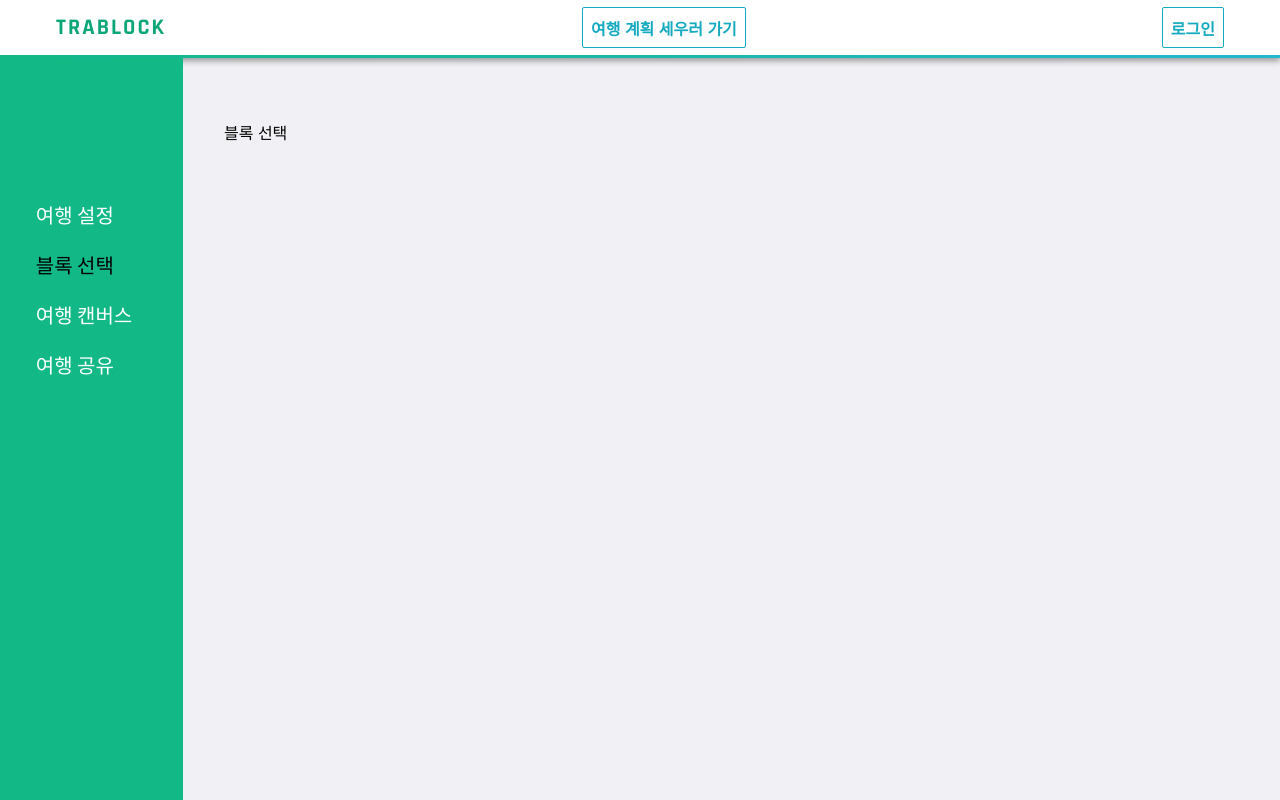
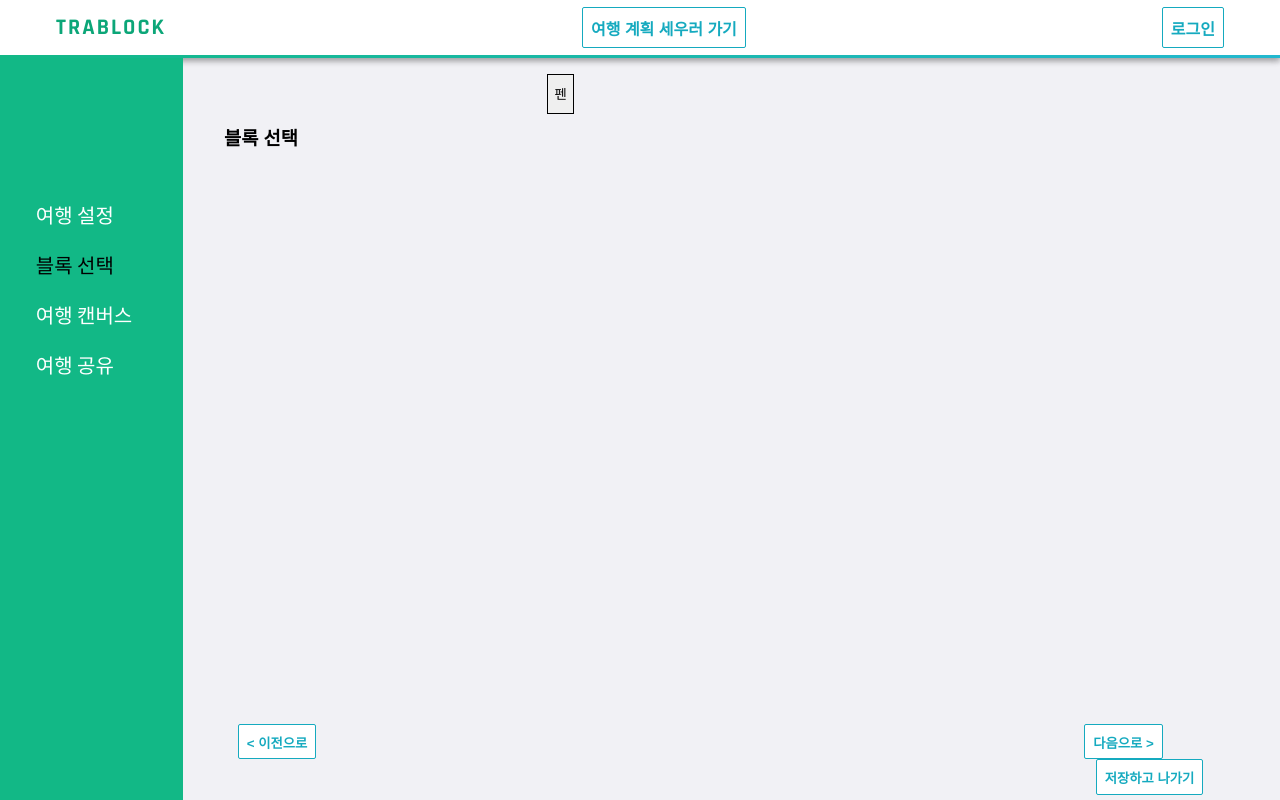
Before and after one commit to travel-service/frontend, a React (Create React App) app: page /canvas/select in a window 1280 px wide. Built offline with nearby package versions, Linux system fonts and the light colour scheme; no server answers.

Commit message:
Feat: 탭 기능 추가     - 플랜명 변경     - 이전/다음/저장하고 나가기 버튼

```diff
--- /dev/null
+++ b/src/components/Canvas/CanvasButtons.js
@@ -0,0 +1,96 @@
+import React from 'react';
+import { Link, useLocation } from 'react-router-dom';
+import axios from 'axios';
+import styled from 'styled-components';
+import StyledButton from 'components/Base/Header/LoginButton';
+import { planDepart, planPeriods, planConcept, planDestination } from 'containers/Canvas/TravelSettingForm';
+
+const AllbuttonsDiv = styled.div`
+  height: 50px;
+  position: relative;
+  top: 80%;
+`;
+
+const ButtonDiv = styled.div`
+  text-align: right;
+  position: relative;
+  top:15%;
+
+  .next {
+    float: left;
+    margin-left: 70%;
+  };
+
+  .exit {
+    float: right;
+    margin-right: 7%;
+  };
+
+  .prev {
+    float: left;
+    margin-left: 5%;
+  }
+`;
+
+const siteMap = [
+  'setting',
+  'select',
+  'build',
+  'share'
+];
+
+const CanvasButtons = () => {
+  const location = useLocation();
+  // location.pathname은 '/canvas/setting'
+  const idx = siteMap.indexOf(location.pathname.substring(8));
+
+  // 다음 버튼: post 에러로 patch 사용
+  const onClickSettingNextButton = (id) => {
+    const pid = id; //plan id
+    axios.patch(`http://localhost:4000/travelPlans/${pid}`, {  //URL 수정
+      periods: planPeriods,
+      concept: planConcept,
+      startDay: planDepart,
+      destination: planDestination
+    }).then(function(response) {
+      console.log(response);
+    }).catch(function(error) {
+      console.log(error);
+    });
+  };
+
+  const onClickNext = (idx) => {
+    idx === 0 ? onClickSettingNextButton(1) : console.log('next');
+  };
+  const onClickPrev = () => {
+    console.log('prev');
+  };
+
+  const LastPageButton = () => {
+    alert('마지막 페이지입니다.');
+  };
+
+  return (
+    <AllbuttonsDiv>
+      <ButtonDiv>
+        <ButtonDiv className='prev'>
+          <Link to={`/canvas/${idx===0 ? siteMap[0] : siteMap[idx-1]}`}>
+            <StyledButton onClick = {() => {idx===0 ? LastPageButton() : onClickPrev()}}>&lt; 이전으로</StyledButton>
+          </Link>
+        </ButtonDiv>
+        <ButtonDiv className='next'>
+          <Link to={`/canvas/${idx===3 ? siteMap[3] : siteMap[idx+1]}`}>
+            <StyledButton onClick = {() => {idx===3 ? LastPageButton() : onClickNext(idx)}}>다음으로 &gt;</StyledButton>
+          </Link>
+        </ButtonDiv>
+        <ButtonDiv className='exit'>
+          <Link to="/">
+            <StyledButton onClick = {() => console.log('나가기')}>저장하고 나가기</StyledButton>
+          </Link>
+        </ButtonDiv>
+      </ButtonDiv>
+    </AllbuttonsDiv>
+  );
+};
+
+export default CanvasButtons;
--- a/src/components/Canvas/CanvasForm.js
+++ b/src/components/Canvas/CanvasForm.js
@@ -4,7 +4,7 @@ import TravelSettingForm from 'containers/Canvas/TravelSettingForm';
 
 const CanvasDiv = styled.div`
   position: absolute;
-  top: 50%;
+  top: 48%;
   left: 50%;
   transform: translate(-50%, -50%);
   height: 70vh;
@@ -24,7 +24,7 @@ const CanvasForm = ({ type }) => {
 
   return (
     <CanvasDiv>
-      {text}
+      <h3>{text}</h3>
       {type === 'setting' && (
           <TravelSettingForm />
         )}
--- a/src/components/Canvas/CanvasTemplate.js
+++ b/src/components/Canvas/CanvasTemplate.js
@@ -1,20 +1,30 @@
 import React from 'react';
 import CanvasMenu from './CanvasMenu';
 import styled from 'styled-components';
-/*import TravelSettingForm from 'containers/Canvas/TravelSettingForm';
-import CanvasForm from './CanvasForm';
-*/
+import PlanName from './PlanName';
+import CanvasButtons from './CanvasButtons';
+
 // grid 적용 0107
 const GridDiv = styled.div`
   display: grid;
   grid-template-columns: 1fr 6fr;
 `;
 
+const ButtonContianer = () => {
+  return (
+    <div>
+      <PlanName />
+      <CanvasButtons />
+    </div>
+  );
+};
+
 const CanvasTemplate = ({ children }) => {
   return (
     <GridDiv>
       <CanvasMenu />
       {children}
+      <ButtonContianer />
     </GridDiv>
   );
 };
--- /dev/null
+++ b/src/components/Canvas/PlanName.js
@@ -0,0 +1,83 @@
+import React, {useState, useEffect} from 'react';
+import styled from 'styled-components';
+import axios from 'axios';
+
+const NamingDiv = styled.div`
+  position: relative;
+  margin-top: 15px;
+  height: 50px;
+  width: 50%;
+`;
+
+const StyledInput = styled.input`
+  border: none;
+  font-size: 1.2em;
+  margin-left: 30px;
+  height: 80%;
+  width: 60%;
+  background: none;
+`;
+
+const PencilButton = styled.button`
+  border: 1px solid;
+  margin-left: 5px;
+  width: 5%;
+  height: 80%;
+  cursor: pointer;
+`;
+
+
+const PlanName = () => {
+  const [isDisabled, setIsDisabled] = useState(true); // input 활성화
+  const [isChecked, setIsChecked] = useState(true); // 펜, 저장 버튼 변경
+  const [saveName, setSaveName] = useState(''); // 저장용
+
+  const onClickPencil = () => {
+    setIsDisabled(!isDisabled)
+    setIsChecked(!isChecked)
+    console.log('펜')
+  };
+
+  const onClickSave = () => {
+    setIsChecked(!isChecked)
+    setIsDisabled(!isDisabled)
+    axios.patch('http://localhost:4000/travelPlans/1', {  //URL 수정
+      name: saveName
+    }).then(function(response) {
+    console.log(response);
+    }).catch(function(error) {
+    console.log(error);
+    });
+    console.log('저장')
+  };
+
+  useEffect(() => {
+    axios.get('http://localhost:4000/travelPlans/1'
+    ).then(function(response) {
+    console.log(response);
+    setSaveName(response.data.name);
+    }).catch(function(error) {
+    console.log(error);
+    });
+  }, []);
+
+  const Naming = (e) => {
+    setSaveName(e.target.value);
+  };
+
+  return (
+    <NamingDiv>
+      <StyledInput
+        type='text'
+        disabled={ isDisabled }
+        value={ saveName }
+        onChange={ Naming }
+      />
+      <PencilButton type='button' onClick={ isChecked ? onClickPencil : onClickSave }>
+        { isChecked ? "펜" : "저장" }
+      </PencilButton>
+    </NamingDiv>
+  );
+};
+
+export default PlanName;
--- a/src/containers/Canvas/TravelSettingForm.js
+++ b/src/containers/Canvas/TravelSettingForm.js
@@ -1,35 +1,34 @@
 import React, { useState } from 'react';
-import { Link } from 'react-router-dom';
-import axios from 'axios';
 import ReactTooltip from 'react-tooltip';
 import DatePicker from "react-datepicker";
 import "react-datepicker/dist/react-datepicker.css";
 import styled from 'styled-components';
 import oc from 'open-color';
-import StyledButton from 'components/Base/Header/LoginButton';
 
 const TitleSpan = styled.span`
-  font-size: 1.5em;
-  font-weight: bold;
+  font-size: 1.2em;
 `;
 
 const DateSettingDiv = styled.div`
   position: relative;
-  padding: 20px;
-  height: 150px;
+  margin-top: 10px;
+  margin-left: 30px;
+  height: 100px;
   width: 95%;
 `;
 
 const DepartSettingDiv = styled.div`
   position: relative;
-  padding: 20px;
+  margin-top: 10px;
+  margin-left: 30px;
   height: 400px;
   width: 95%;
 `;
 
 const ConceptSettingDiv = styled.div`
   position: relative;
-  padding: 20px;
+  margin-top: 10px;
+  margin-left: 30px;
   width: 95%;
 `;
 
@@ -41,36 +40,48 @@ const Datediv = styled.div`
   font-weight: bold;
 `;
 
+/*const TooltipButton = styled.button`
+  margin: 0;
+  border: 1px solid;
+  cursor: pointer;
+  border-radius: 100%;
+  font-size: 1.2em;
+
+  &:hover {
+    background: yellow;
+  }
+`;*/
+
 const TabMenu = styled.ul`
   background-color: white;
   font-weight: bold;
   display: flex;
-  justify-items: center;
   align-items: center;
+  justify-content: center;
+  text-align: center;
   list-style: none;
-  height: 40px;
+  height: 12%;
   border: 1px solid;
+  padding-left: 0.3%;
+  padding-right: 0.3%;
 
   .submenu {
-    display: grid;
-    grid-template-columns: 670px 1fr 1fr;
-    justify-content: flex-start;
-    justify-items: center;
+    flex: 0 1 50%;
     cursor: pointer;
+    height: 80%;
+    padding-top: 2px;
   }
 
   .focused {
     background-color: ${oc.teal[6]};
     color: white;
-    height: 100%
-    display: flex;
-    align-items: center;
   }
 
   & div.desc {
     text-align: center;
   }
-`;
+  `;
+
 
 //탭내용
 const Desc = styled.ul`
@@ -104,6 +115,7 @@ const Desc = styled.ul`
 const TabDiv = styled.div`
   height: 90%;
   padding: 20px;
+  width: 95%;
 `;
 
 const CheckboxDiv = styled.div`
@@ -114,39 +126,29 @@ const CheckboxDiv = styled.div`
   font-weight: bold;
 `;
 
-const ButtonsDiv = styled.div`
-  text-align: right;
-  position: relative;
-
-  .btn1 {
-    float: left;
-    width:85%;
-  };
-
-  .btn2 {
-    float: left;
-    margin-left: 10px;
-  };
-`;
-
 const tabTitle = ['인기', '국내'];
 const DestinationArr = {
   0: ["제주도"],
   1: ["제주도"]
 };
 
+export let planDepart = '';
+export let planPeriods = '';
+export let planConcept = [];
+export let planDestination = '';
+
 const TravelSettingForm = () => {
   // 여행 일자
   const [startDate, setStartDate] = useState(new Date());
   const [endDate, setEndDate] = useState(new Date());
-  const planDepart = startDate.getFullYear() + '/' + (startDate.getMonth()+1).toString().padStart(2, '0') + '/' + (startDate.getDate().toString().padStart(2, '0'));
+  planDepart = startDate.getFullYear() + '/' + (startDate.getMonth()+1).toString().padStart(2, '0') + '/' + (startDate.getDate().toString().padStart(2, '0'));
   const diff = endDate.getTime() - startDate.getTime();
-  const planPeriods = Math.ceil(diff/1000/60/60/24) + 1;
+  planPeriods = Math.ceil(diff/1000/60/60/24) + 1;
 
   //여행지
   const [activeTab, setActiveTab] = useState(0);
   const [activeDest, setActiveDest] = useState(0);
-  const [planDestination, setDestination] = useState('');
+  const [pDestination, setDestination] = useState('');
   const onClickTab = (idx) => {
     setActiveTab(idx);
   };
@@ -154,31 +156,18 @@ const TravelSettingForm = () => {
     setActiveDest(idx2);
     setDestination(destination);
   };
+  planDestination = pDestination;
 
   //여행 컨셉
-  const [planConcept, setplanConcept] = useState([]);
+  const [pConcept, setplanConcept] = useState([]);
   const onClickConcept = (checked, id) => {
     if (checked) {
-      setplanConcept([...planConcept, id]);
+      setplanConcept([...pConcept, id]);
     } else {
-      setplanConcept(planConcept.filter((el) => el !== id));
+      setplanConcept(pConcept.filter((el) => el !== id));
     }
   };
-
-  // 다음 버튼: db post
-  const onClickButton = (id) => {
-    const pid = id; //plan id
-    axios.patch(`http://localhost:4000/travelPlans/${pid}`, {
-      periods: planPeriods,
-      concept: planConcept,
-      startDay: planDepart,
-      destination: planDestination
-    }).then(function(response) {
-      console.log(response);
-    }).catch(function(error) {
-      console.log(error);
-    });
-  };
+  planConcept = pConcept;
 
   return (
     <div>
@@ -257,21 +246,7 @@ const TravelSettingForm = () => {
               <input type="checkbox" onChange={(e) => {onClickConcept(e.target.checked, 3)}}/> <span>혼자</span>
             </CheckboxDiv>
         </ConceptSettingDiv>
-
-        <ButtonsDiv>
-          <ButtonsDiv className='btn1'>
-            <Link to="/canvas/select">
-              <StyledButton onClick = {() => onClickButton(1)}>다음으로</StyledButton>
-            </Link>
-          </ButtonsDiv>
-          <ButtonsDiv className='btn2'>
-            <Link to="/">
-              <StyledButton onClick = {() => onClickButton(1)}>저장하고 나가기</StyledButton>
-            </Link>
-          </ButtonsDiv>
-        </ButtonsDiv>
     </div>
-
   );
 };
 
```
